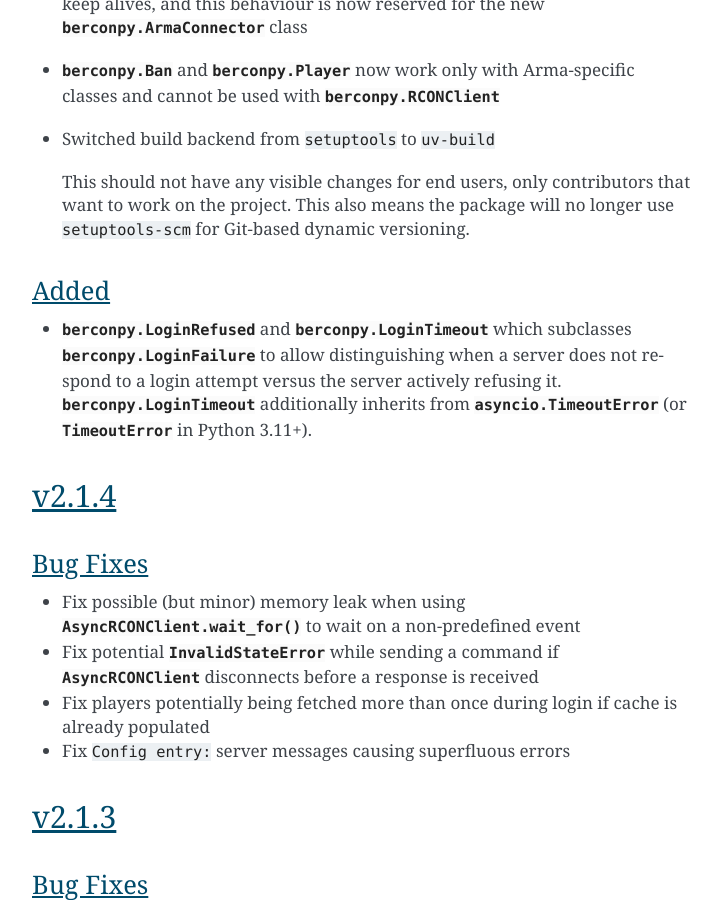
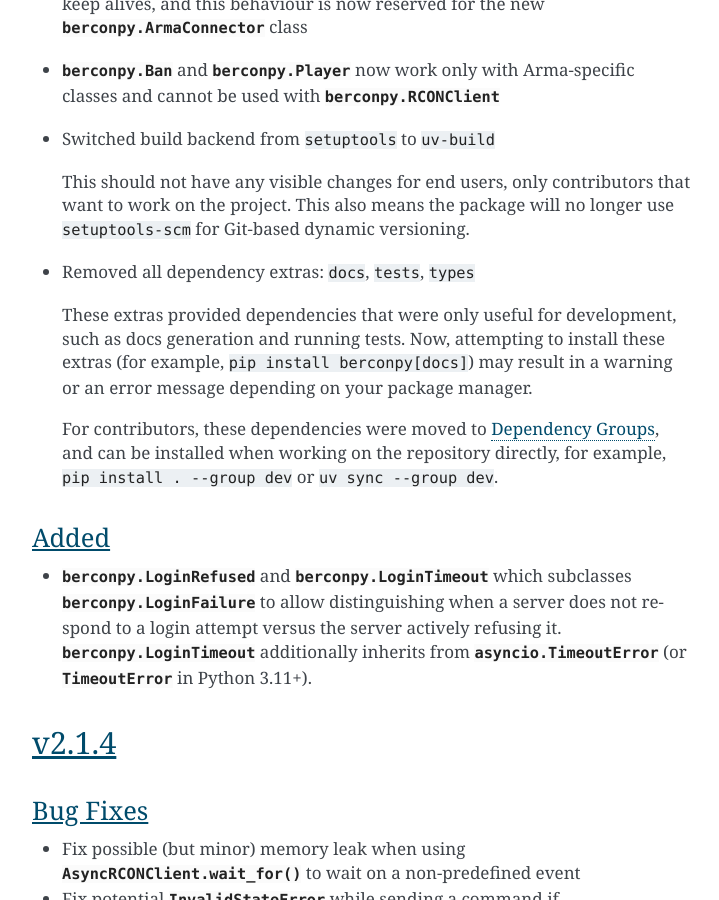
Before and after one commit to thegamecracks/berconpy, a Sphinx documentation site: the page built from docs/source/changelog.rst, in a window 1280 px wide and 900 px high, scrolled down 2634 px. Shown: the whole window, without its empty margins (388-1107 px from the left). Built offline with Sphinx 7.4.7, drawn with Linux system fonts in a browser that asks for light colours.

Commit message:
build!: move all extras into dependency groups

```diff
--- a/docs/source/changelog.rst
+++ b/docs/source/changelog.rst
@@ -62,6 +62,17 @@ Other Breaking Changes
   This should not have any visible changes for end users, only contributors that
   want to work on the project. This also means the package will no longer use
   ``setuptools-scm`` for Git-based dynamic versioning.
+
+* Removed all dependency extras: ``docs``, ``tests``, ``types``
+
+  These extras provided dependencies that were only useful for development,
+  such as docs generation and running tests. Now, attempting to install these
+  extras (for example, ``pip install berconpy[docs]``) may result in a warning
+  or an error message depending on your package manager.
+
+  For contributors, these dependencies were moved to `Dependency Groups <https://packaging.python.org/en/latest/specifications/dependency-groups/>`__,
+  and can be installed when working on the repository directly, for example,
+  ``pip install . --group dev`` or ``uv sync --group dev``.
 
 Added
 ^^^^^
```
Also changed, not shown: pyproject.toml (+4 -5 lines), 1 other file.
